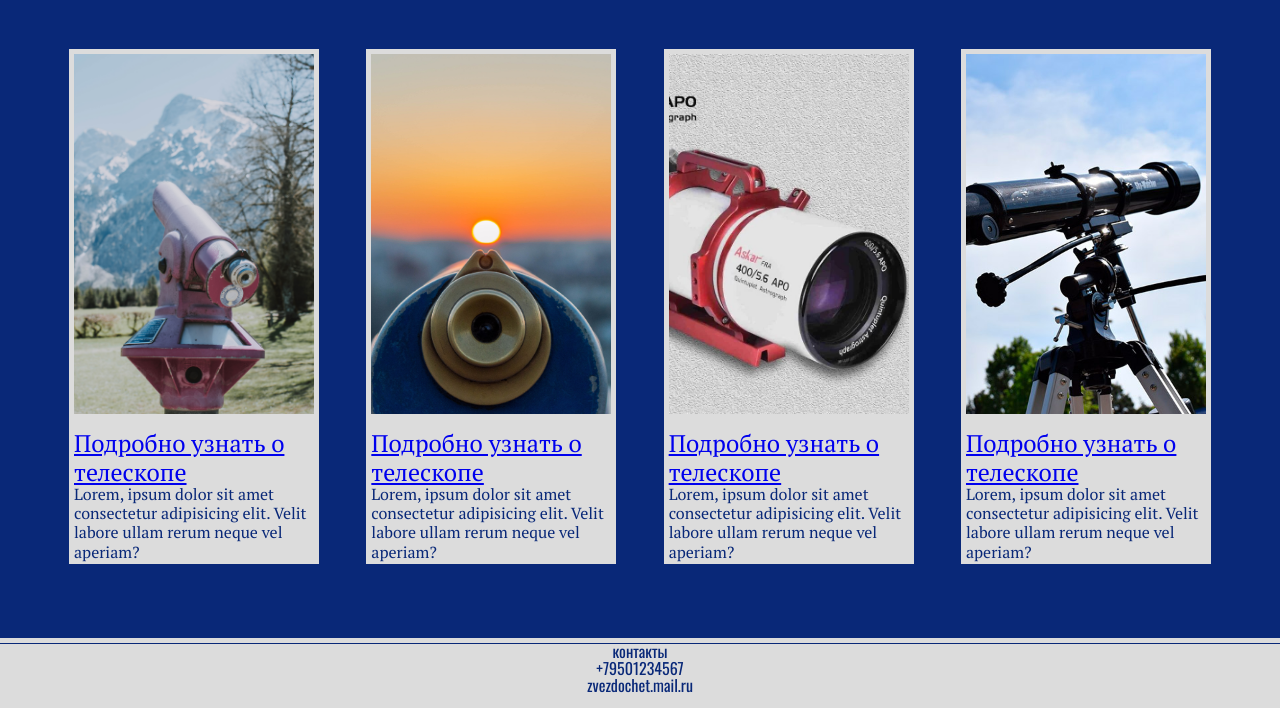
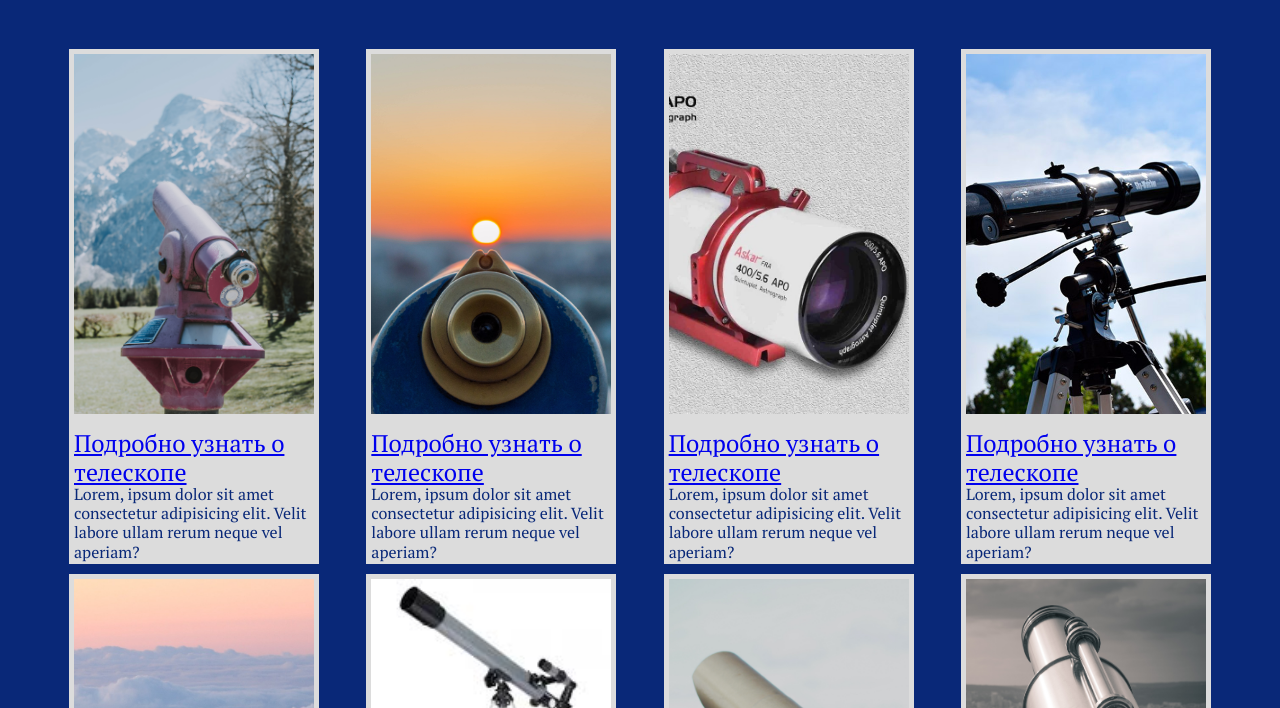
Before and after one commit to Vlada-WoodyChick/telescope-synergy, a website: page index.html in a window 1280 px wide. Shown: the part 92-800 px from the top of the page. Drawn offline with nearby package versions, Linux system fonts and the light colour scheme; files whose address does not match are found by name.

Commit message:
height padding margin flex
height padding margin flex main footer

```diff
--- a/css/css_1/style.css
+++ b/css/css_1/style.css
@@ -3,6 +3,7 @@
 .main__box {
     width: 100%;
     overflow: auto;
+    height: auto;
 }
 .main__contanier {
     width: 100%;
@@ -11,7 +12,10 @@
     flex-direction: row;
     flex-wrap: wrap;
     justify-content:space-between;
+    align-items: center;
+
     overflow:auto;
+    flex: 250px;
 }
 
 
@@ -19,7 +23,7 @@
 
     width: 250px;
     height: 515px;
-    margin: 5px;
+    margin: 5px 5px;
     padding: 5px;
     color: #092878;
     font-size: 16px;
--- a/css/css_2/style.css
+++ b/css/css_2/style.css
@@ -85,5 +85,4 @@
     font-size: 22px;
     }
 
-
-=======
+}
--- a/css/main_css/style.css
+++ b/css/main_css/style.css
@@ -150,7 +150,7 @@ body {
 }
 .main__contanier {
     width: 90%;
-    height: 2200px;
+
     padding: 1.5% 5%;
 
 }
@@ -158,7 +158,7 @@ body {
 .footer {
     background: #dcdcdc;
     height: 70px;
-    position: fixed;
+     /* position: fixed; */
     bottom: 0;
     width: 100%;
     margin:  0;
```
